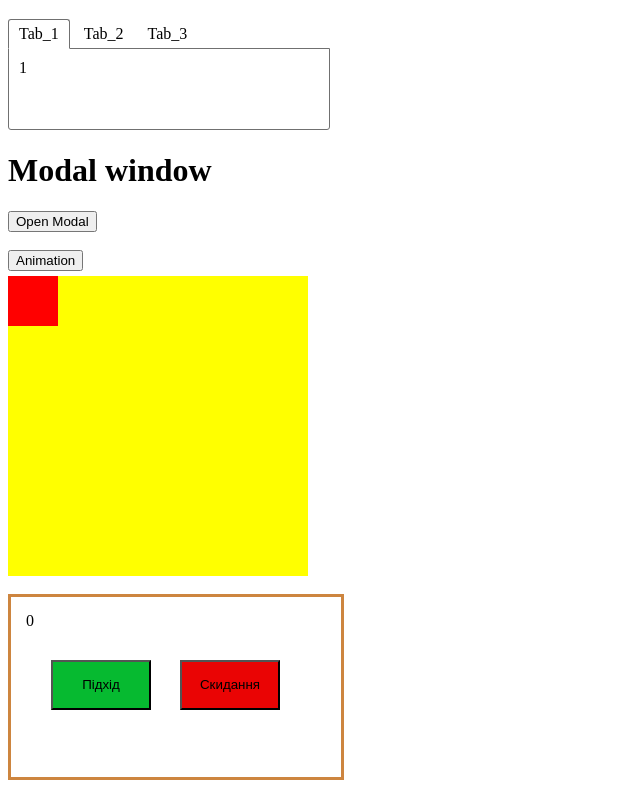
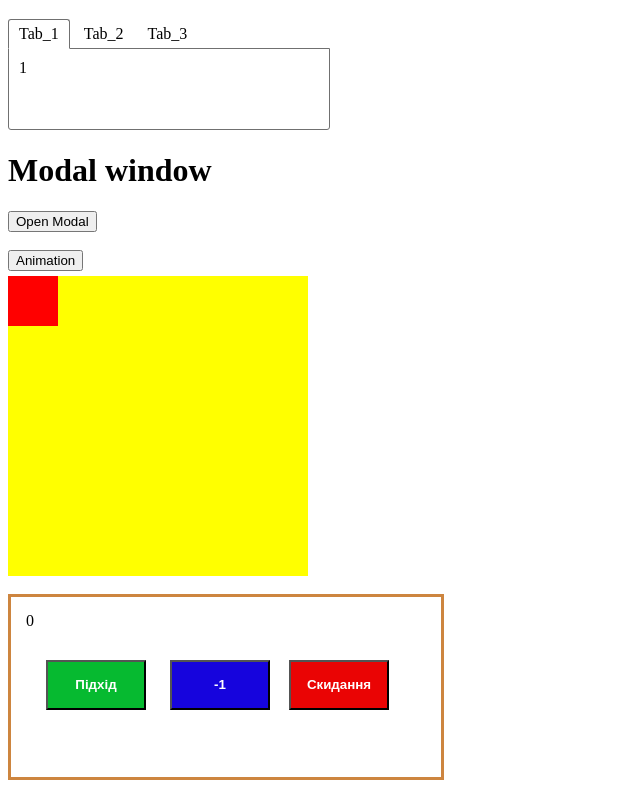
Before and after one commit to vlad1kk/JS, a plain HTML site: page index.html in a window 1280 px wide. Shown: the part 887-1675 px from the top of the page, without its empty margins (0-640 px from the left). Drawn offline with Linux system fonts and the light colour scheme.

Commit message:
add decrement

```diff
--- a/css/style.css
+++ b/css/style.css
@@ -108,7 +108,7 @@
 
 /* Сounter: */
 .counter {
-    width: 300px;
+    width: 400px;
     height: 150px;
     border: 3px solid peru;
     padding: 15px;
@@ -117,14 +117,28 @@
     margin-bottom: 30px;
 }
 .inc-btn {
+    color: white;
+    font-weight: bold;
     width: 100px;
     height: 50px;
     background-color: #06ba30;
     cursor:pointer;
-    margin-left: 25px;
-    margin-right: 25px;
+    margin-left: 20px;
+    margin-right: 10px;
+}
+.dec-btn{
+    color: white;
+    font-weight: bold;
+    width: 100px;
+    height: 50px;
+    background-color: #1604dd;
+    cursor:pointer;
+    margin-left: 10px;
+    margin-right: 15px;
 }
 .clr-btn {
+    color: white;
+    font-weight: bold;
     width: 100px;
     height: 50px;
     background-color: #ea0404;
--- a/index.html
+++ b/index.html
@@ -110,6 +110,7 @@
     <div class="counter">
         <div class="couter-nmb"></div>
         <button class="inc-btn">Підхід</button>
+        <button class="dec-btn">-1</button>
         <button class="clr-btn">Скидання</button>
     </div>
 
--- a/js/script.js
+++ b/js/script.js
@@ -171,6 +171,7 @@ function myMove(){
 // Сounter:
 let nmb = document.querySelector('.couter-nmb');
 let inc = document.querySelector('.inc-btn');
+let dec = document.querySelector('.dec-btn');
 let clr = document.querySelector('.clr-btn');
 
 let counter = 0;
@@ -181,11 +182,19 @@ function render(){
 function increment(){
     counter += 1;
 }
+function decrement(){
+    counter -= 1;
+}
 function clear(){
     counter = 0;
 }
+
 inc.addEventListener('click', () => {
     increment()
+    render()
+})
+dec.addEventListener('click', () => {
+    decrement()
     render()
 })
 clr.addEventListener('click', () => {
```
